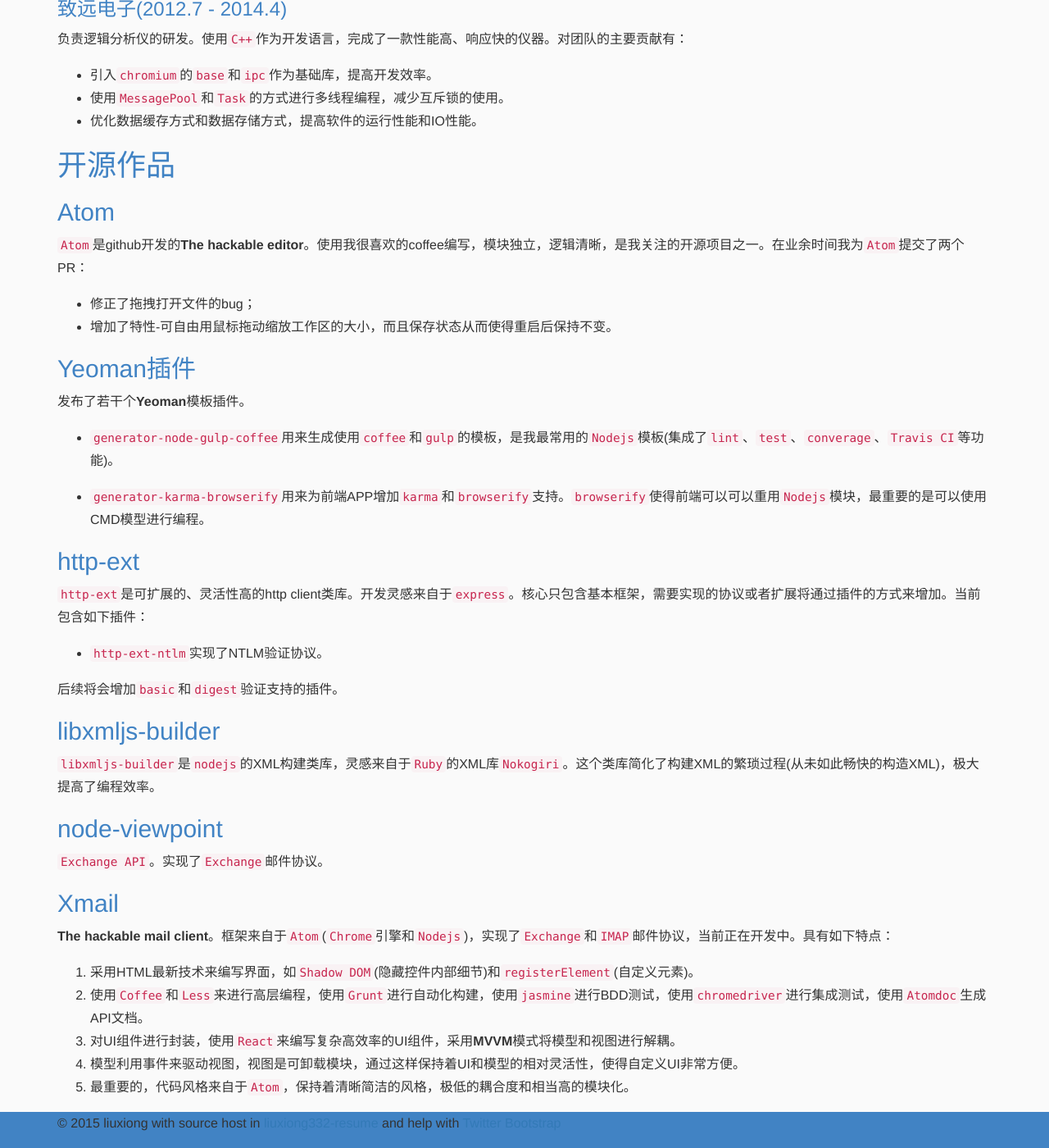
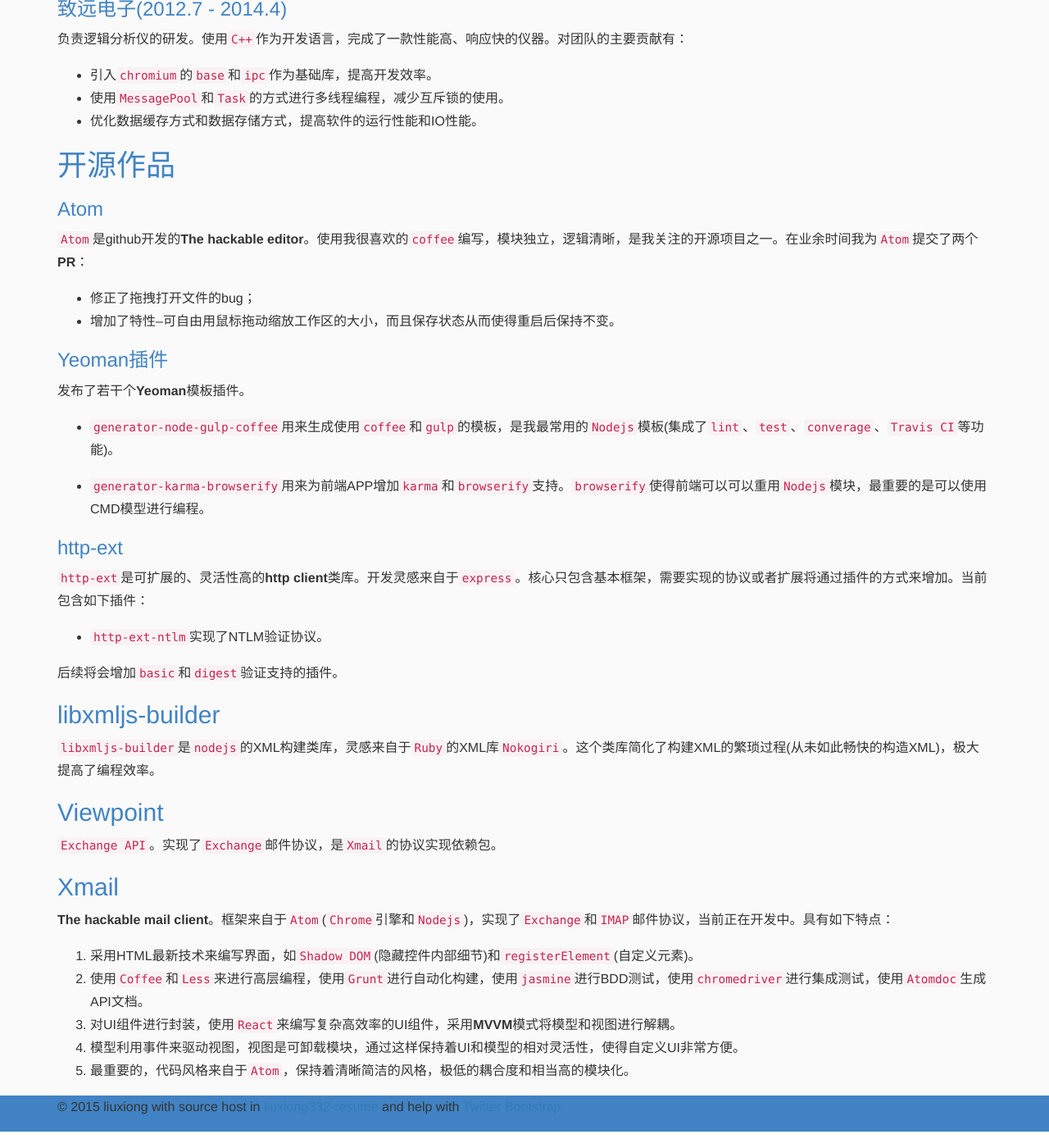
Before and after one commit to liuxiong332/liuxiong332-resume-en, a Jekyll site: the page built from index.md, in a window 1280 px wide and 1400 px high, scrolled down 1094 px. Shown: the whole window at 82% size. Built offline with Jekyll 4.4.1, drawn with Linux system fonts in a browser that asks for light colours; nearby versions of some CDN libraries.

Commit message:
change the title style

```diff
--- a/index.md
+++ b/index.md
@@ -6,13 +6,13 @@
 
 # 个人信息
 
-* **毕业院校**: `北京理工大学`
-* **工作年限**: `3年`
+* **毕业院校**: *北京理工大学*
+* **工作年限**: *3年*
 * **博客**: [http://liuxiong332.github.io](http://liuxiong332.github.io)
 * **Github**: [https://github.com/liuxiong332](https://github.com/liuxiong332)
-* **手机**: `111******`
-* **Email**: `liuxiong332@163.com`
-* **期望职位**: `NodeJS工程师，前端工程师`
+* **手机**: *111*******
+* **Email**: *liuxiong332@163.com*
+* **期望职位**: *NodeJS工程师，前端工程师*
 
 ----
 
@@ -50,14 +50,14 @@
 
 # 开源作品
 
-## Atom
+### Atom
 
-`Atom`是github开发的**The hackable editor**。使用我很喜欢的coffee编写，模块独立，逻辑清晰，是我关注的开源项目之一。在业余时间我为`Atom`提交了两个PR：
+`Atom`是github开发的**The hackable editor**。使用我很喜欢的`coffee`编写，模块独立，逻辑清晰，是我关注的开源项目之一。在业余时间我为`Atom`提交了两个**PR**：
 
 * 修正了拖拽打开文件的bug；
-* 增加了特性-可自由用鼠标拖动缩放工作区的大小，而且保存状态从而使得重启后保持不变。
+* 增加了特性--可自由用鼠标拖动缩放工作区的大小，而且保存状态从而使得重启后保持不变。
 
-## Yeoman插件
+### Yeoman插件
 
 发布了若干个**Yeoman**模板插件。
 
@@ -65,9 +65,9 @@
 
 * `generator-karma-browserify`用来为前端APP增加`karma`和`browserify`支持。`browserify`使得前端可以可以重用`Nodejs`模块，最重要的是可以使用CMD模型进行编程。
 
-## http-ext
+### http-ext
 
-`http-ext`是可扩展的、灵活性高的http client类库。开发灵感来自于`express`。核心只包含基本框架，需要实现的协议或者扩展将通过插件的方式来增加。当前包含如下插件：
+`http-ext`是可扩展的、灵活性高的**http client**类库。开发灵感来自于`express`。核心只包含基本框架，需要实现的协议或者扩展将通过插件的方式来增加。当前包含如下插件：
 
 * `http-ext-ntlm`实现了NTLM验证协议。
 
@@ -77,9 +77,9 @@
 
 `libxmljs-builder`是`nodejs`的XML构建类库，灵感来自于`Ruby`的XML库`Nokogiri`。这个类库简化了构建XML的繁琐过程(从未如此畅快的构造XML)，极大提高了编程效率。
 
-## node-viewpoint
+## Viewpoint
 
-`Exchange API`。实现了`Exchange`邮件协议。
+`Exchange API`。实现了`Exchange`邮件协议，是`Xmail`的协议实现依赖包。
 
 ## Xmail
 
```
